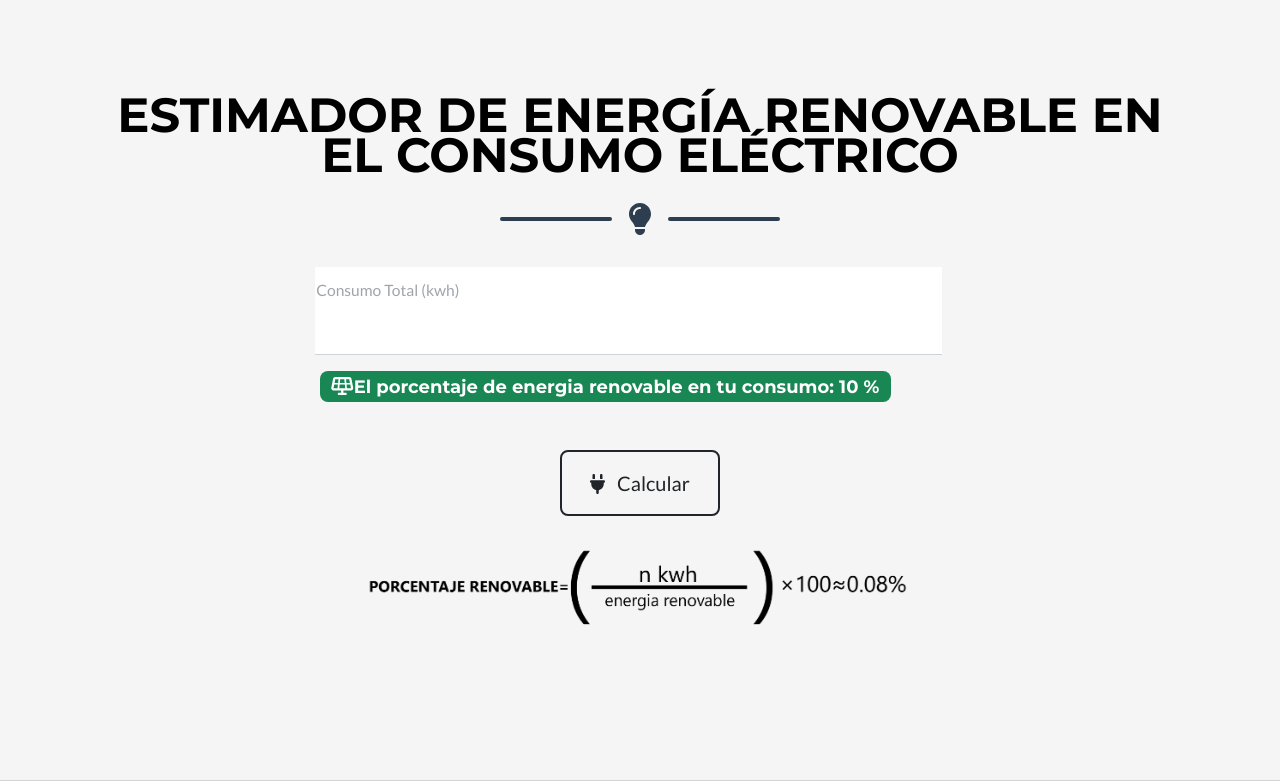
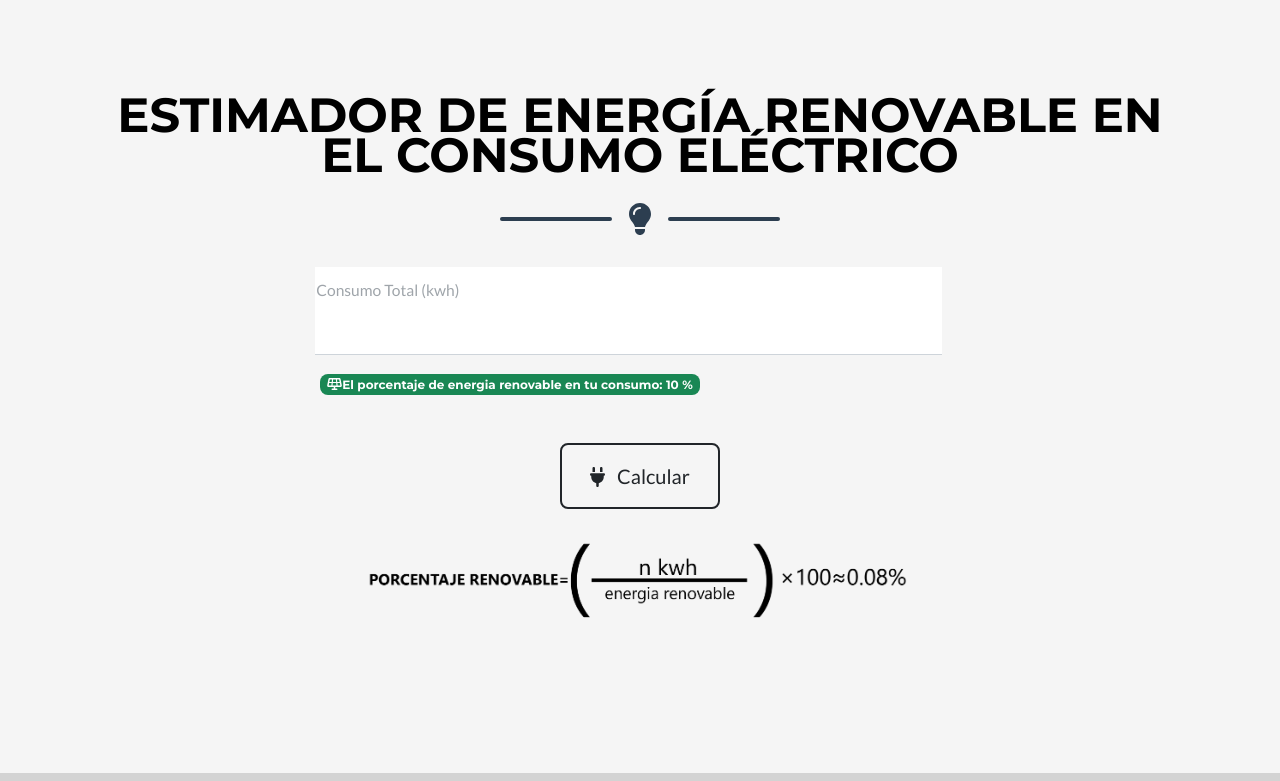
Before and after one commit to CamiloHI96/Proyecto-energiaslimpias, a Flask app: template templates/index.html in a window 1280 px wide. Shown: the part 2174-2955 px from the top of the page. Run offline with Flask 3, Linux system fonts and the light colour scheme; the template is opened without the code that fills it: most values are stand-ins (such as "Sample title", 1, 10 or a date in 2020); some libraries are stand-ins or nearby versions.

Commit message:
Cambio # 5

```diff
--- a/templates/index.html
+++ b/templates/index.html
@@ -194,13 +194,13 @@
                     <div class="col-lg-8 col-xl-7 mb-3">
                         {% if porcentaje_renovable is not none %}
                         <div class="resultado">
-                            <h4><span class="badge text-bg-success">
+                            <h4 class="badge text-bg-success">
                                     <i class="fas fa-solar-panel"></i>El porcentaje de energia renovable en tu consumo:
-                                    {{porcentaje_renovable | round(2)}} % </span></h4>
+                                    {{porcentaje_renovable | round(2)}} % </h4>
                         </div>
                         {% elif error %}
                         <div class="error">
-                            <h4><span class="badge text-bg-danger">{{error}}</span></h4>
+                            <h4 class="badge text-bg-danger">{{error}}</h4>
                         </div>
                         {% endif %}
                     </div>
```
